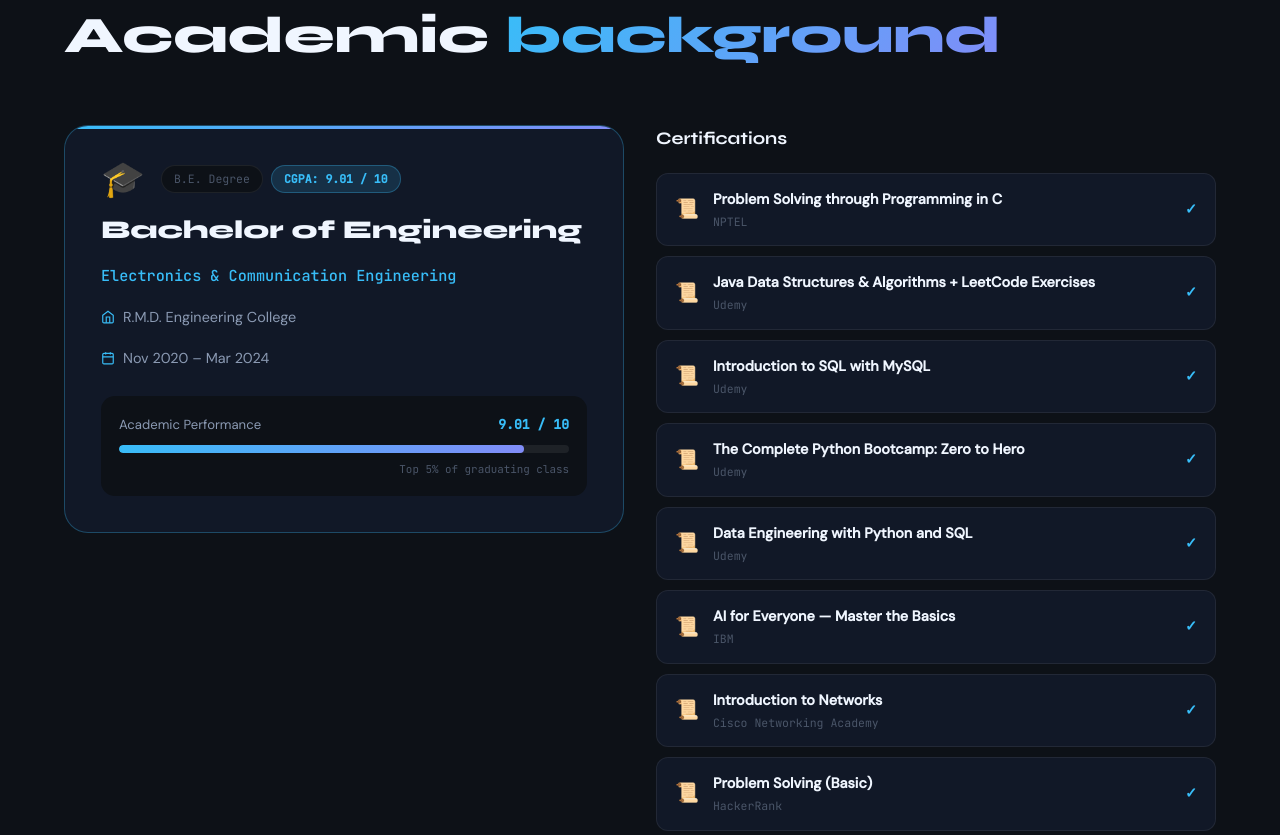
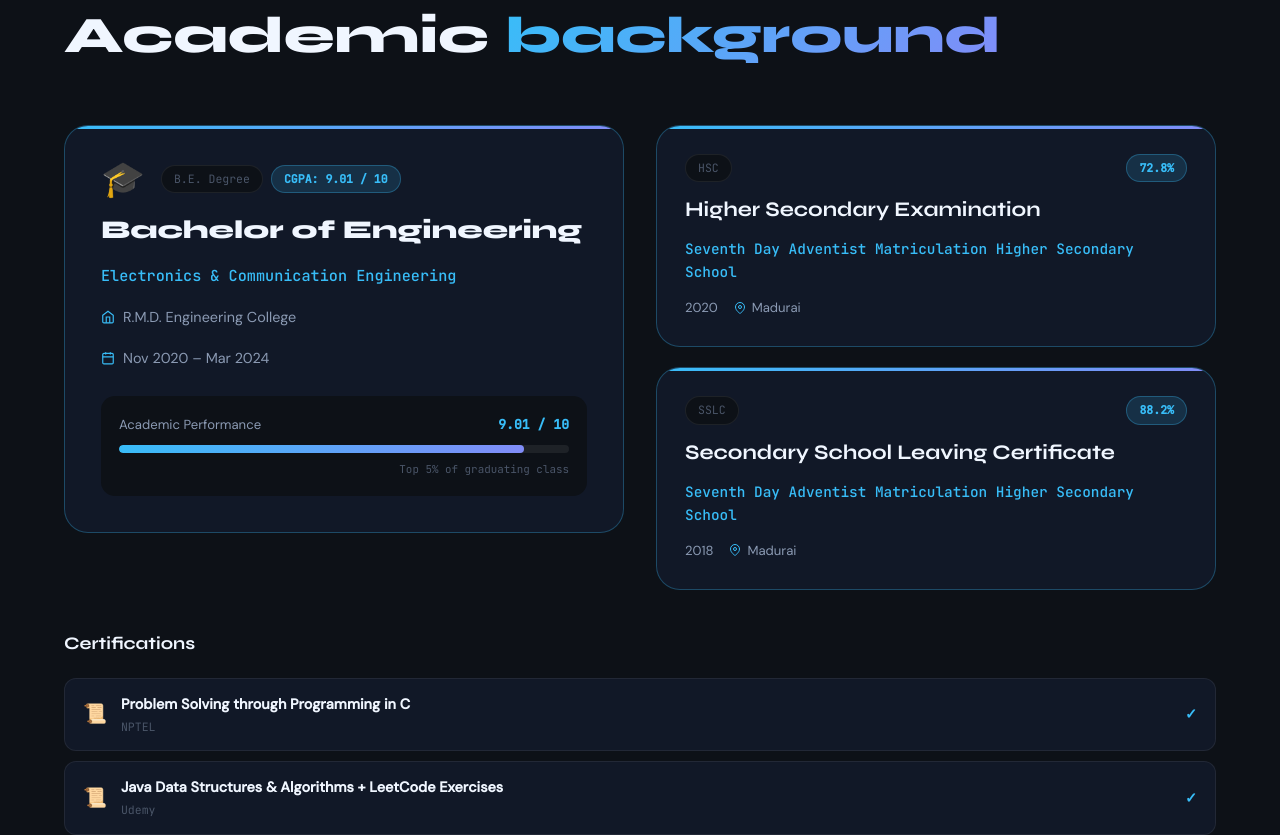
Before and after one commit to VasanthKumar29/vasanth-portfolio, a React (Create React App) app: page / in a window 1280 px wide. Shown: the part 5420-6255 px from the top of the page. Built offline with nearby package versions, Linux system fonts and the light colour scheme; the HTML template or start-up script is replaced by a standard one.

Commit message:
feat: redesign HSC/SSLC with Bachelor card layout, right side

```diff
--- a/src/components/Education.css
+++ b/src/components/Education.css
@@ -16,9 +16,20 @@
   grid-template-columns: 1fr 1fr;
   gap: 32px;
   align-items: start;
+  margin-bottom: 40px;
 }
 
-/* Degree card */
+@media (max-width: 900px) {
+  .edu-layout { grid-template-columns: 1fr; }
+}
+
+/* Left: Bachelor Degree */
+.edu-left {
+  display: flex;
+  flex-direction: column;
+  gap: 20px;
+}
+
 .edu-degree-card {
   background: var(--bg-card);
   border: 1px solid var(--border-accent);
@@ -47,6 +58,105 @@
 .edu-degree-card:hover {
   transform: translateY(-4px);
   box-shadow: var(--shadow-card), var(--shadow-glow);
+}
+
+/* Right: HSC & SSLC */
+.edu-right {
+  display: flex;
+  flex-direction: column;
+  gap: 20px;
+}
+
+.academic-card {
+  background: var(--bg-card);
+  border: 1px solid var(--border-accent);
+  border-radius: 24px;
+  padding: 28px;
+  display: flex;
+  flex-direction: column;
+  gap: 14px;
+  transition: all var(--transition-med);
+  position: relative;
+  overflow: hidden;
+}
+
+.edu-section.visible .academic-card {
+  animation: fadeInUp 0.6s both;
+}
+
+.academic-card::before {
+  content: '';
+  position: absolute;
+  top: 0; left: 0; right: 0;
+  height: 3px;
+  background: var(--gradient-accent);
+}
+
+.academic-card:hover {
+  transform: translateY(-4px);
+  box-shadow: var(--shadow-card), var(--shadow-glow);
+}
+
+.academic-header {
+  display: flex;
+  align-items: center;
+  justify-content: space-between;
+  gap: 16px;
+}
+
+.academic-level-badge {
+  font-family: var(--font-mono);
+  font-size: 0.72rem;
+  padding: 4px 12px;
+  background: var(--bg-secondary);
+  border: 1px solid var(--border-color);
+  border-radius: 100px;
+  color: var(--text-muted);
+}
+
+.academic-percentage {
+  font-family: var(--font-mono);
+  font-size: 0.72rem;
+  padding: 4px 12px;
+  background: var(--accent-glow);
+  border: 1px solid var(--border-accent);
+  color: var(--accent-primary);
+  font-weight: 600;
+  border-radius: 100px;
+}
+
+.academic-name {
+  font-family: var(--font-display);
+  font-size: 1.3rem;
+  font-weight: 700;
+  color: var(--text-primary);
+  line-height: 1.3;
+}
+
+.academic-school {
+  font-size: 0.9rem;
+  color: var(--accent-primary);
+  font-weight: 500;
+  font-family: var(--font-mono);
+}
+
+.academic-meta {
+  display: flex;
+  align-items: center;
+  gap: 16px;
+  font-size: 0.82rem;
+  color: var(--text-secondary);
+}
+
+.academic-meta svg {
+  color: var(--accent-primary);
+  flex-shrink: 0;
+}
+
+.academic-year, .academic-location {
+  display: flex;
+  align-items: center;
+  gap: 6px;
 }
 
 .edu-degree-top {
--- a/src/components/Education.js
+++ b/src/components/Education.js
@@ -35,7 +35,8 @@ export default function Education() {
         <h2 className="section-title">Academic <span>background</span></h2>
 
         <div className="edu-layout">
-          {/* Degree card */}
+          {/* Left: Bachelor Degree */}
+          <div className="edu-left">
             <div className="edu-degree-card">
               <div className="edu-degree-top">
                 <div className="edu-icon">🎓</div>
@@ -75,13 +76,39 @@ export default function Education() {
                 <div className="cgpa-note">Top 5% of graduating class</div>
               </div>
             </div>
+          </div>
 
-          {/* Certifications */}
+          {/* Right: HSC & SSLC */}
+          <div className="edu-right">
+            {academics.map((edu, i) => (
+              <div key={edu.level} className="academic-card" style={{ animationDelay: `${i * 0.1}s` }}>
+                <div className="academic-header">
+                  <span className="academic-level-badge">{edu.level}</span>
+                  <span className="academic-percentage">{edu.percentage}</span>
+                </div>
+                <h4 className="academic-name">{edu.name}</h4>
+                <p className="academic-school">{edu.school}</p>
+                <div className="academic-meta">
+                  <span className="academic-year">{edu.year}</span>
+                  <span className="academic-location">
+                    <svg width="12" height="12" viewBox="0 0 24 24" fill="none" stroke="currentColor" strokeWidth="2">
+                      <path d="M21 10c0 7-9 13-9 13s-9-6-9-13a9 9 0 0 1 18 0z"/>
+                      <circle cx="12" cy="10" r="3"/>
+                    </svg>
+                    {edu.location}
+                  </span>
+                </div>
+              </div>
+            ))}
+          </div>
+        </div>
+
+        {/* Certifications below */}
         <div className="edu-certs">
           <h3 className="certs-title">Certifications</h3>
           <div className="certs-grid">
             {certifications.map((cert, i) => (
-                <div key={cert.name} className="cert-card" style={{ animationDelay: `${i * 0.1}s` }}>
+              <div key={cert.name} className="cert-card" style={{ animationDelay: `${i * 0.05}s` }}>
                 <div className="cert-icon">📜</div>
                 <div className="cert-info">
                   <span className="cert-name">{cert.name}</span>
@@ -106,31 +133,6 @@ export default function Education() {
             </div>
           </div>
         </div>
-
-          {/* HSC & SSLC */}
-          <div className="academics-cards">
-            {academics.map((edu, i) => (
-              <div key={edu.level} className="academic-card" style={{ animationDelay: `${i * 0.1}s` }}>
-                <div className="academic-header">
-                  <span className="academic-level-badge">{edu.level}</span>
-                  <span className="academic-percentage">{edu.percentage}</span>
-                </div>
-                <h4 className="academic-name">{edu.name}</h4>
-                <p className="academic-school">{edu.school}</p>
-                <div className="academic-meta">
-                  <span className="academic-year">{edu.year}</span>
-                  <span className="academic-location">
-                    <svg width="12" height="12" viewBox="0 0 24 24" fill="none" stroke="currentColor" strokeWidth="2">
-                      <path d="M21 10c0 7-9 13-9 13s-9-6-9-13a9 9 0 0 1 18 0z"/>
-                      <circle cx="12" cy="10" r="3"/>
-                    </svg>
-                    {edu.location}
-                  </span>
-                </div>
-              </div>
-            ))}
-          </div>
-        </div>
       </div>
     </section>
   );
```
Lines whose indentation alone changed are shown as unchanged.
